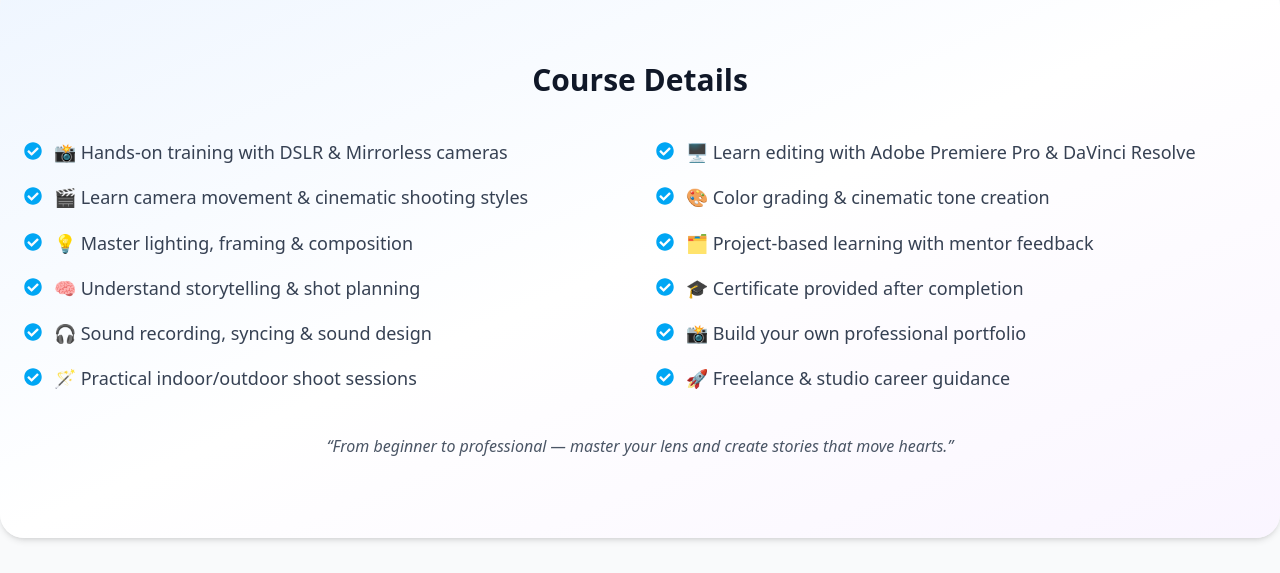
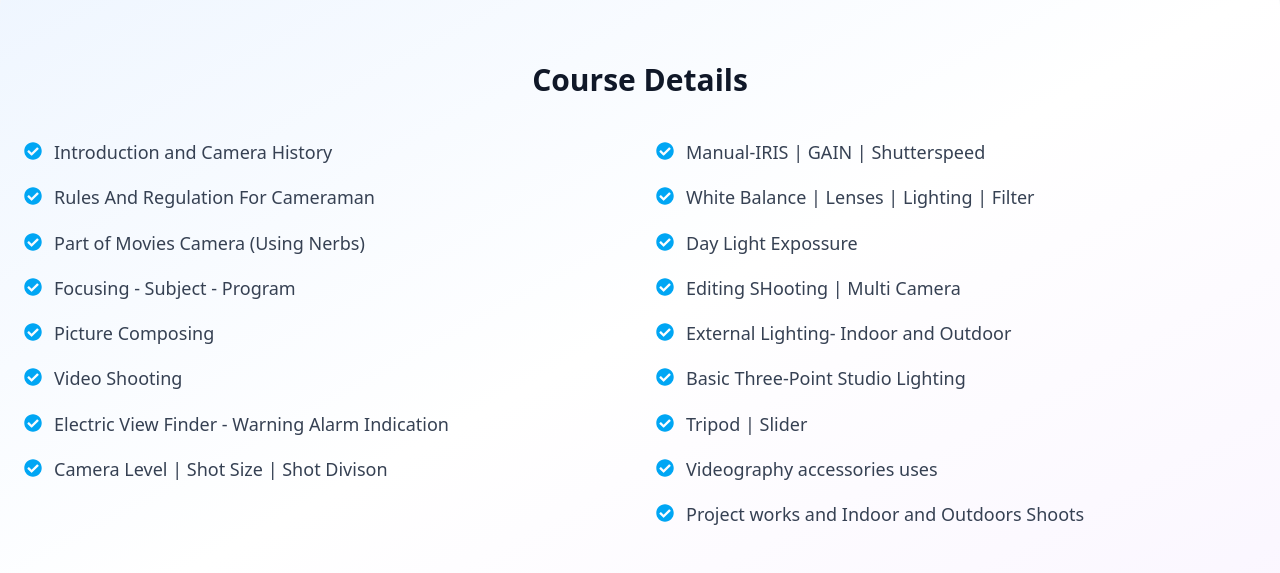
Before and after one commit to Mandip69/Samrat-Group, a React (Vite) app: page /training/videography in a window 1280 px wide. Shown: the part 880-1453 px from the top of the page. Built offline with nearby package versions, Linux system fonts and the light colour scheme.

Commit message:
coruse details in videography

```diff
--- a/src/pages/training/videography.jsx
+++ b/src/pages/training/videography.jsx
@@ -12,21 +12,26 @@ const VideographyTraining = () => {
   // ];
 
   const courseDetailsLeft = [
-    "📸 Hands-on training with DSLR & Mirrorless cameras",
-    "🎬 Learn camera movement & cinematic shooting styles",
-    "💡 Master lighting, framing & composition",
-    "🧠 Understand storytelling & shot planning",
-    "🎧 Sound recording, syncing & sound design",
-    "🪄 Practical indoor/outdoor shoot sessions",
+   "Introduction and Camera History",
+   "Rules And Regulation For Cameraman",
+   "Part of Movies Camera (Using Nerbs)",
+   "Focusing - Subject - Program",
+   "Picture Composing",
+   "Video Shooting",
+   "Electric View Finder - Warning Alarm Indication ",
+   "Camera Level | Shot Size | Shot Divison",
   ];
 
   const courseDetailsRight = [
-    "🖥️ Learn editing with Adobe Premiere Pro & DaVinci Resolve",
-    "🎨 Color grading & cinematic tone creation",
-    "🗂️ Project-based learning with mentor feedback",
-    "🎓 Certificate provided after completion",
-    "📸 Build your own professional portfolio",
-    "🚀 Freelance & studio career guidance",
+   "Manual-IRIS | GAIN | Shutterspeed",
+   "White Balance | Lenses | Lighting | Filter",
+   "Day Light Expossure",
+   "Editing SHooting | Multi Camera",
+   "External Lighting- Indoor and Outdoor",
+   "Basic Three-Point Studio Lighting",
+   "Tripod | Slider",
+   "Videography accessories uses",
+   "Project works and Indoor and Outdoors Shoots"
   ];
 
   const studentImages = [
```
